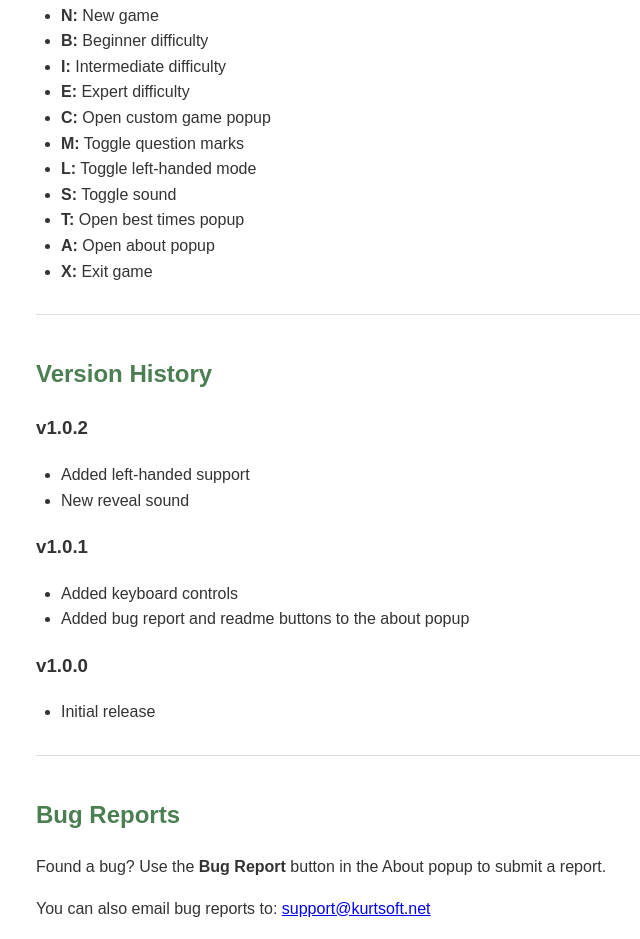
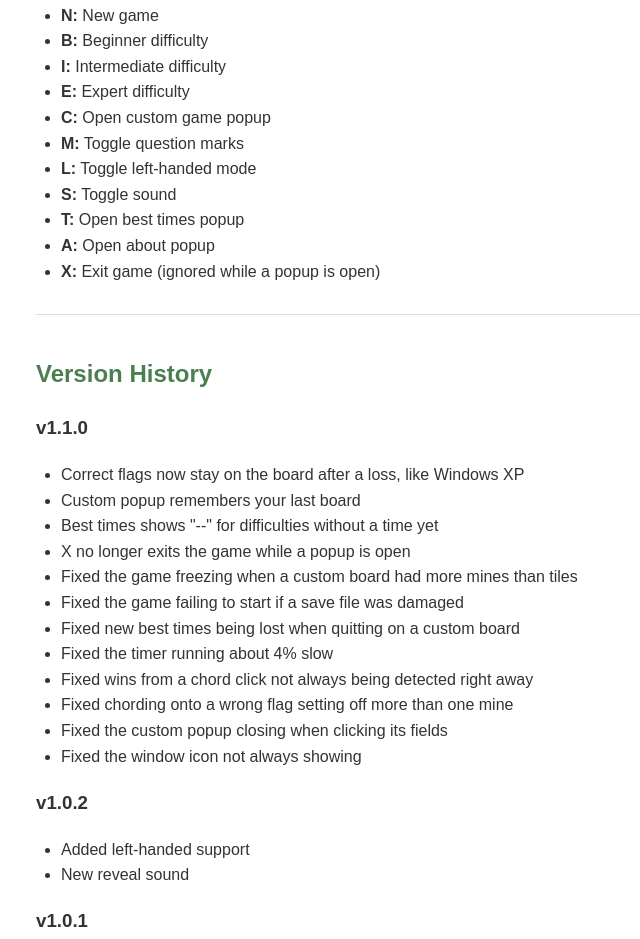
Before and after one commit to Kurtsley/pastel-sweeper-support, a plain HTML site: page index.html in a window 1280 px wide. Shown: the part 841-1780 px from the top of the page, without its empty margins (154-794 px from the left). Drawn offline with Linux system fonts and the light colour scheme.

Commit message:
Update support page for v1.1.0
Bump the version to v1.1.0, add the v1.1.0 version history, and note
that X no longer exits while a popup is open.

Co-Authored-By: Claude Opus 5.5 <noreply@anthropic.com>

```diff
--- a/index.html
+++ b/index.html
@@ -62,7 +62,7 @@
                                                       /_/
     </div>
 
-    <p class="version">v1.0.2</p>
+    <p class="version">v1.1.0</p>
 
     <h1>Pastel Sweeper</h1>
 
@@ -104,12 +104,28 @@
             <li><b>S:</b> Toggle sound</li>
             <li><b>T:</b> Open best times popup</li>
             <li><b>A:</b> Open about popup</li>
-            <li><b>X:</b> Exit game</li>
+            <li><b>X:</b> Exit game (ignored while a popup is open)</li>
         </ul>
     </div>
 
     <div class="section">
         <h2>Version History</h2>
+
+        <h3>v1.1.0</h3>
+        <ul>
+            <li>Correct flags now stay on the board after a loss, like Windows XP</li>
+            <li>Custom popup remembers your last board</li>
+            <li>Best times shows "--" for difficulties without a time yet</li>
+            <li>X no longer exits the game while a popup is open</li>
+            <li>Fixed the game freezing when a custom board had more mines than tiles</li>
+            <li>Fixed the game failing to start if a save file was damaged</li>
+            <li>Fixed new best times being lost when quitting on a custom board</li>
+            <li>Fixed the timer running about 4% slow</li>
+            <li>Fixed wins from a chord click not always being detected right away</li>
+            <li>Fixed chording onto a wrong flag setting off more than one mine</li>
+            <li>Fixed the custom popup closing when clicking its fields</li>
+            <li>Fixed the window icon not always showing</li>
+        </ul>
 
         <h3>v1.0.2</h3>
         <ul>
```
